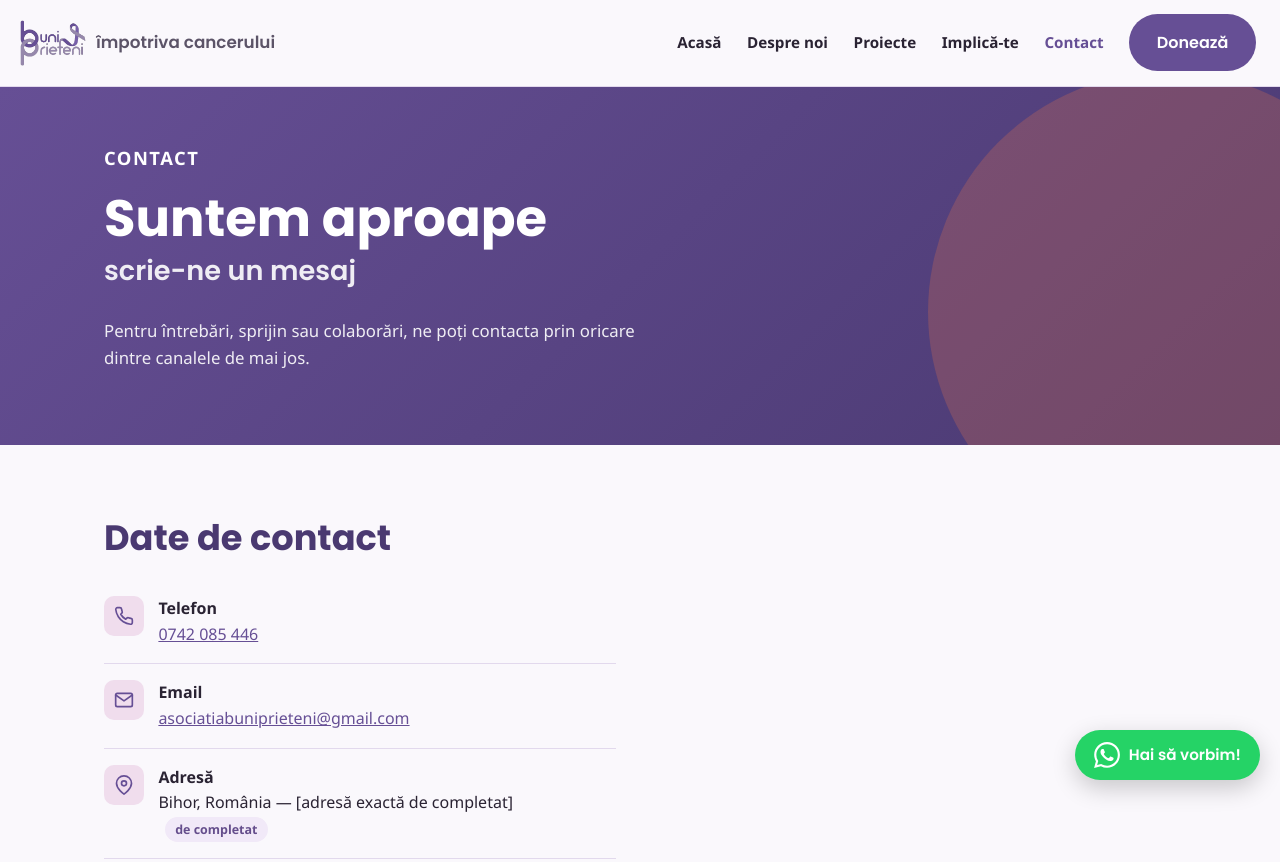
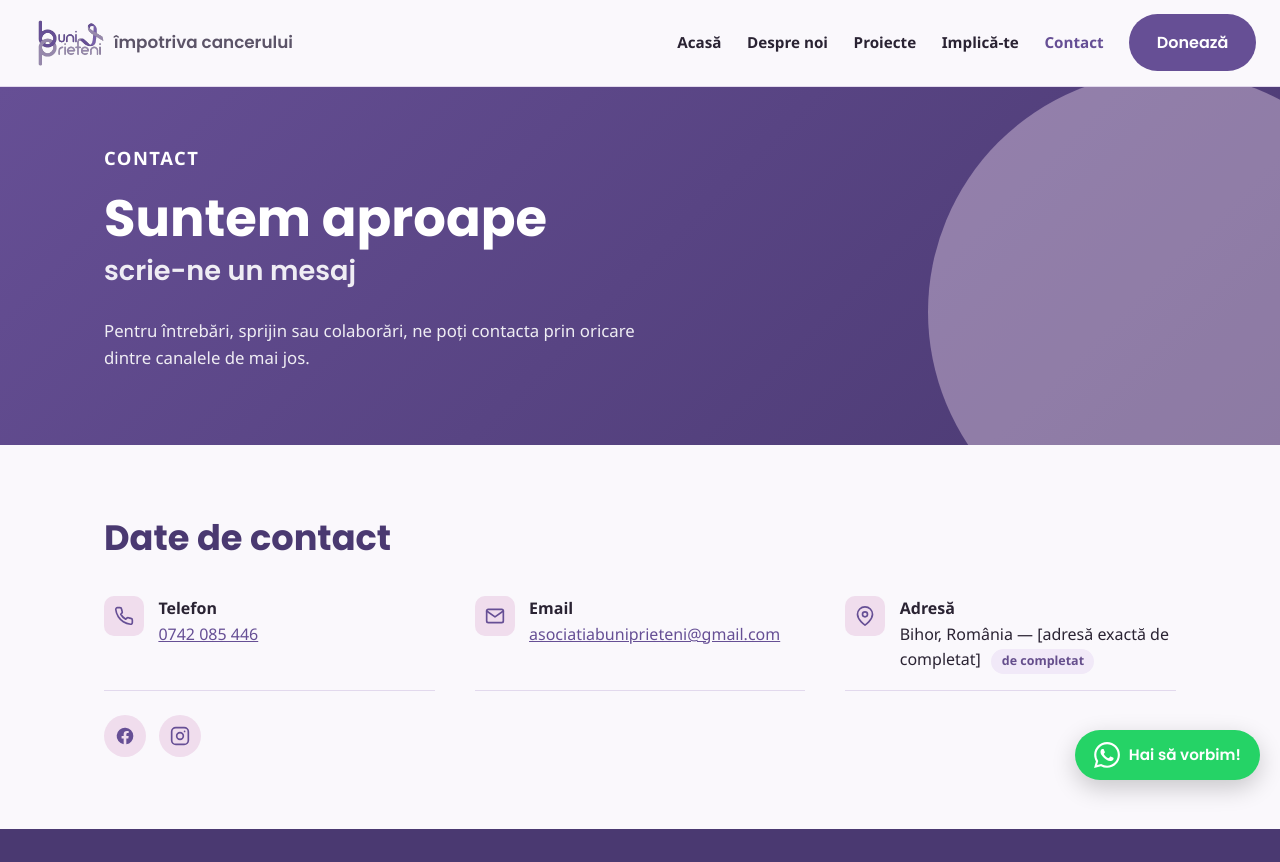
Before and after one commit to dascal-andrei/asociatia-buni-prieteni, a plain HTML site: page contact.html in a window 1280 px wide. Shown: the top 862 px of the page. Drawn offline with Linux system fonts and the light colour scheme.

Commit message:
Fix accent glow color, header spacing, and contact layout
- Replace the coral/red glow on the hero circle and the "Susține o
  cauză" button shadow with the chosen #f0dded tint (only that color,
  --color-accent purple is untouched)
- Header logo + tagline sit exactly 1cm from the left edge
- Contact page: widen the contact-details block to the full row now
  that "Scrie-ne direct" is gone, laying the list out in two columns
  on wide screens

Co-Authored-By: Claude Opus 4.8 <noreply@anthropic.com>

```diff
--- a/assets/css/style.css
+++ b/assets/css/style.css
@@ -106,7 +106,7 @@ p {
 .btn-primary {
   background: var(--color-accent);
   color: #fff;
-  box-shadow: 0 6px 16px rgba(232, 115, 74, 0.35);
+  box-shadow: 0 6px 16px rgba(240, 221, 237, 0.55);
 }
 
 .btn-primary:hover {
@@ -148,7 +148,7 @@ p {
   padding-top: 0.9rem;
   padding-bottom: 0.9rem;
   max-width: none;
-  padding-left: 1.25rem;
+  padding-left: 1cm;
 }
 
 .brand {
@@ -287,7 +287,7 @@ p {
   width: 480px;
   height: 480px;
   border-radius: 50%;
-  background: rgba(232, 115, 74, 0.25);
+  background: rgba(240, 221, 237, 0.4);
 }
 
 .hero .container {
@@ -579,6 +579,16 @@ section {
   }
 }
 
+.contact-grid-single {
+  grid-template-columns: 1fr;
+}
+
+.contact-grid-single .contact-list {
+  display: grid;
+  grid-template-columns: repeat(auto-fit, minmax(260px, 1fr));
+  gap: 0 2.5rem;
+}
+
 .contact-list {
   list-style: none;
   padding: 0;
--- a/contact.html
+++ b/contact.html
@@ -47,7 +47,7 @@
 
     <section>
       <div class="container">
-        <div class="contact-grid">
+        <div class="contact-grid contact-grid-single">
           <div>
             <h2>Date de contact</h2>
             <ul class="contact-list">
```
